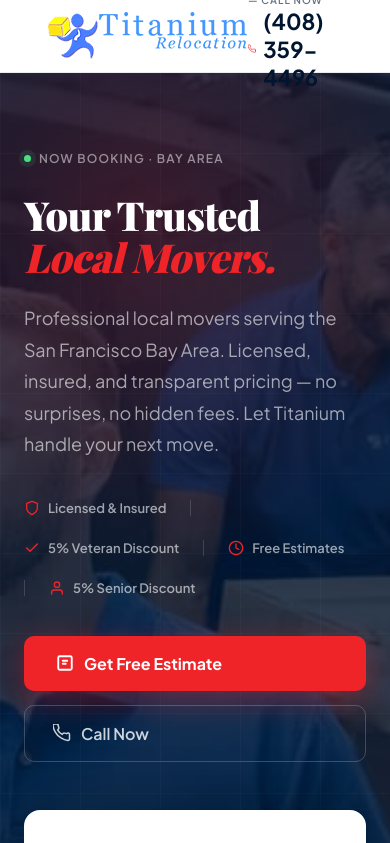
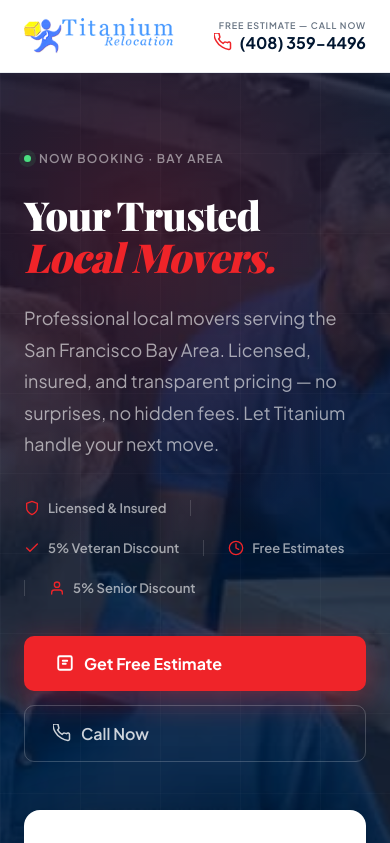
Before and after one commit to michaelcheers/landing_42eee24824960195629871ce101c0b4a56775c4c09ac85ddec93a22a640a0a32, a plain HTML site: page index.html in a window 390 px wide. Shown: the top 843 px of the page. Drawn offline with nearby package versions, Linux system fonts and the light colour scheme.

Commit message:
Update index.html

```diff
--- a/index.html
+++ b/index.html
@@ -104,6 +104,7 @@ button { font-family: inherit; cursor: pointer; border: none; background: none;
   font-size: 22px; font-weight: 700; color: var(--ink);
   display: flex; align-items: center; gap: 7px;
   transition: color var(--t);
+  white-space: nowrap;
 }
 .nav-phone a:hover { color: var(--fire); }
 .nav-phone a svg { width: 18px; height: 18px; stroke: var(--fire); fill: none; stroke-width: 2; stroke-linecap: round; stroke-linejoin: round; }
@@ -868,6 +869,8 @@ footer a { color: var(--fire); }
 }
 @media (max-width: 900px) {
   .wrap { padding: 0 24px; }
+  .nav { padding: 0 24px; }
+  .nav-phone a { font-size: 18px; }
   .hero { padding: 72px 24px 24px; }
   .hero-inner { grid-template-columns: 1fr; gap: 48px; }
   .hero-card { border-radius: 16px; margin-top: 0; }
@@ -890,6 +893,9 @@ footer a { color: var(--fire); }
   .promo-sep { display: none; }
 }
 @media (max-width: 640px) {
+  .nav-phone a { font-size: 16px; }
+  .nav-phone small { font-size: 9px; }
+  .tr-logo-img { height: 36px; }
   .hero-ctas { flex-direction: column; }
   .hero-h1 { font-size: 40px; }
   .hc-row2 { grid-template-columns: 1fr; }
```
